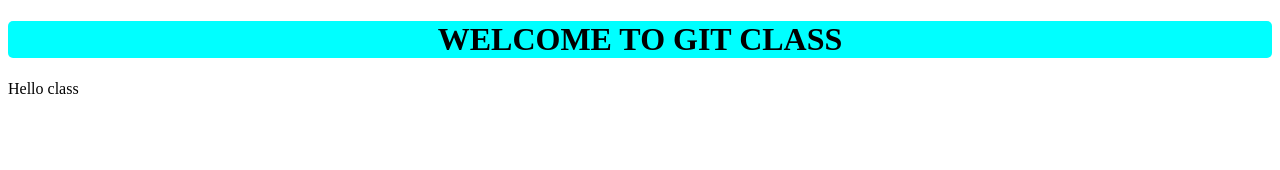
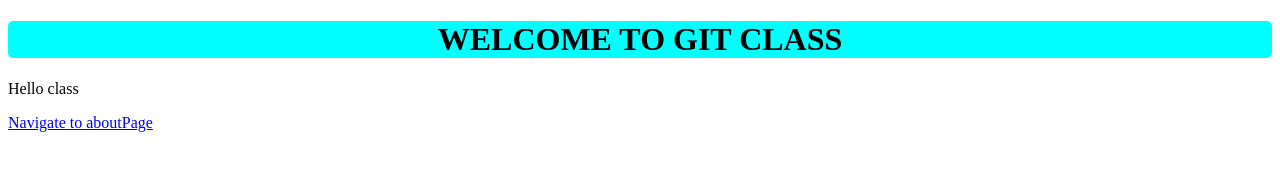
Before and after one commit to Tompraizz/git-training, a plain HTML site: page index.html in a window 1280 px wide. Drawn offline with Linux system fonts and the light colour scheme.

Commit message:
link added

```diff
--- a/index.html
+++ b/index.html
@@ -9,5 +9,6 @@
 <body>
     <h1>WELCOME TO GIT CLASS</h1>
     <p>Hello class</p>
+    <a href="./aboutPage/index.html">Navigate to aboutPage</a>
 </body>
 </html>
```
